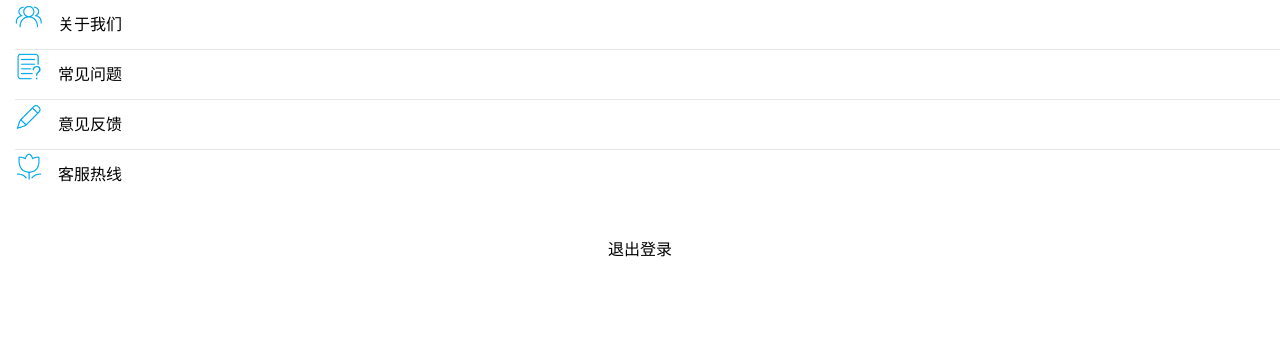
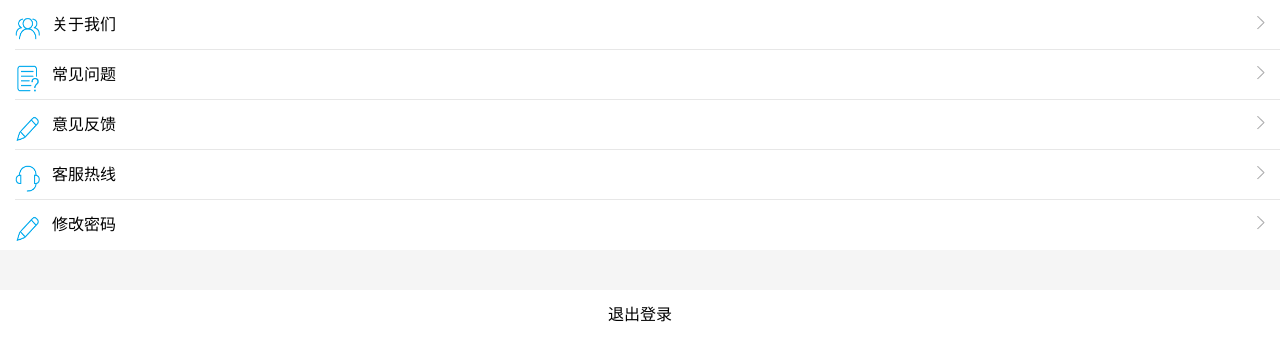
Before and after one commit to Fxd-web/fxd-web-app, a Vue app: page /more in a window 1280 px wide. Shown: the top 360 px of the page. Built offline with nearby package versions, Linux system fonts and the light colour scheme.

Commit message:
7.26-ycc

```diff
--- a/src/App.vue
+++ b/src/App.vue
@@ -11,7 +11,8 @@
 </template>
 
 <style lang="scss">
-  #app {
+  #app{
+    height:100%;
   }
 </style>
 
--- a/src/css/common.scss
+++ b/src/css/common.scss
@@ -1,3 +1,6 @@
+body{
+  height:100%;
+}
 p{
   font-size: .32rem;
   -webkit-margin-before: 0;
@@ -18,8 +21,6 @@
   }
 }
 
-
-
 .arrow-right{
   position:relative;
   &:after{
--- a/src/views/more.vue
+++ b/src/views/more.vue
@@ -1,9 +1,10 @@
 <template>
-  <div>
+  <div class="more">
     <ul>
       <li v-for="(i,index) in list" @click='linkto(i.link,index)'>
-        <img :src="i.icon" width="27">
+        <img :src="i.icon" width="27"/>
         {{ i.title }}
+        <img :src="i.icon1" width="27" class="rightArrow"/>
       </li>
     </ul>
     <div class="logout" @click="$store.commit('TOGGLE_DIALOG','alert')">
@@ -12,18 +13,25 @@
   </div>
 </template>
 <style  lang="scss" scoped>
+  .more{
+    height:100%;
+    background-color: #f5f5f5;
+  }
+  ul{
+   margin-bottom: .8rem;
+  }
  li{
     background: #fff;
-    padding-left:15px;
-    font-size: 16px;
-    line-height: 50px;
+    padding-left:.3rem;
+    font-size: .32rem;
+    line-height: 1rem;
     vertical-align: middle;
     position: relative;
     &:after{
       display: inline-block;
       position: absolute;
       bottom:0;
-      left: 15px;
+      left: .3rem;
       content: '';
       height: 1px;
       background: #e7e7e7;
@@ -36,15 +44,26 @@
       content: none;
     }
     img{
-      margin-right: 12px;
+      width:.5rem;
+      height:.54rem;
+      float: left;
+      margin-top:.3rem;
+      margin-right: .24rem;
+    }
+    .rightArrow{
+      float: right;
+      width:.3rem;
+      height:.3rem;
     }
   }
   .logout{
     background: #fff;
-    margin-top: 25px;
-    font-size: 16px;
-    line-height: 50px;
+    margin-top: .5rem;
+    font-size: .32rem;
+    line-height: 1rem;
+    height:1rem;
     text-align: center;
+    margin-bottom: 8rem;
   }
 </style>
 <script type="text/ecmascript-6">
@@ -55,21 +74,31 @@
             list:[{
               title:'关于我们',
               icon:require('../assets/img/7_gd_icon_05.png'),
+              icon1:require('../assets/img/rightArrow.png'),
               link:'https://h5.faxindai.com:8028/fxd-h5/page/more/about.html'
             },
             {
               title:'常见问题',
               icon:require('../assets/img/7_gd_icon_06.png'),
+              icon1:require('../assets/img/rightArrow.png'),
               link:'https://h5.faxindai.com:8028/fxd-h5/page/more/question.html'
             },
             {
               title:'意见反馈',
               icon:require('../assets/img/7_gd_icon_07.png'),
+              icon1:require('../assets/img/rightArrow.png'),
               link:'https://h5.faxindai.com:8028/fxd-h5/page/more/feedBack.html'
             },
             {
               title:'客服热线',
-              icon:require('../assets/img/7_gd_icon_09.png'),
+              icon1:require('../assets/img/rightArrow.png'),
+              icon:require('../assets/img/7_gd_icon_10.png'),
+            },
+            {
+              title:'修改密码',
+              icon1:require('../assets/img/rightArrow.png'),
+              icon:require('../assets/img/7_gd_icon_07.png'),
+              link:'https://h5.faxindai.com:8028/fxd-h5/page/more/feedBack.html'
             }],
           }
         },
--- a/src/views/user/register.vue
+++ b/src/views/user/register.vue
@@ -1,20 +1,12 @@
 <template>
   <div class="reg">
-    <fxd-cell  v-model="item.mobile_phone_"  type="imgText" inputType="mobile" class="reg_">
-      <img width="150%" src="../../assets/img/mobile.png" alt="" slot="imgText">
-    </fxd-cell>
 
-    <fxd-cell  v-model="item.val4" type="all" :placeholder="item.placeholder" class="reg_">
-      <img width="250%" src="../../assets/img/1_Signin_icon_02.png" alt="" slot="imgText" class="imgCode"/>
-      <div slot="btnText">
-        <img width="250%" src="../../assets/img/1_Signin_icon_02.png"  class="img_ picCode"/>
-      </div>
-    </fxd-cell>
-
-    <fxd-cell  v-model="item.val4" type="all" inputType="code" class="reg_">
-      <img width="250%" src="../../assets/img/1_Signin_icon_02.png" alt="" slot="imgText" class="imgCode"/>
-      <fxd-button slot="btnText" type="inset" id="sendCode">发送验证码</fxd-button>
-    </fxd-cell>
+    <fxd-mobileVerify
+      type="imgCode"
+      :data="item"
+      @mobile_verify_change_pic_cb="mobile_verify_change_pic_cb"
+      @mobile_verify_send_code_cb="mobile_verify_send_code_cb"
+      @mobile_verify_submit_cb="mobile_verify_submit_cb"></fxd-mobileVerify>
 
     <fxd-cell  v-model="item.password_" type="all" inputType="password" class="reg_">
       <img width="150%" src="../../assets/img/1_Signin_icon_03.png" alt="" slot="imgText" class="imgCode">
@@ -104,6 +96,16 @@
             placeholder2:'邀请码或邀请人手机号',
             mobile_phone_:'',
             val4:'hahahhahhah',
+            mobile:{
+              val:'',
+            },
+            imgCode:{   // 此数据对象不存在则不现实图形验证码
+              iconUrl:'',
+              val:'',
+            },
+            code:{
+              val:'',
+            },
         }
       }
     },
@@ -111,6 +113,15 @@
 //      this.picCode();
     },
     methods: {
+      mobile_verify_change_pic_cb(){
+//        console.log('切换图片的操作')
+      },
+      mobile_verify_send_code_cb(){
+//        console.log('发送验证码的操作')
+      },
+      mobile_verify_submit_cb(){
+//        console.log('提交按钮的操作')
+      },
       picCode() {
         this.$store.dispatch('user_picCode');
       },
```
Also changed, not shown: src/assets/img/rightArrow.png (renamed from src/assets/img/7_gd_icon_01.png).
